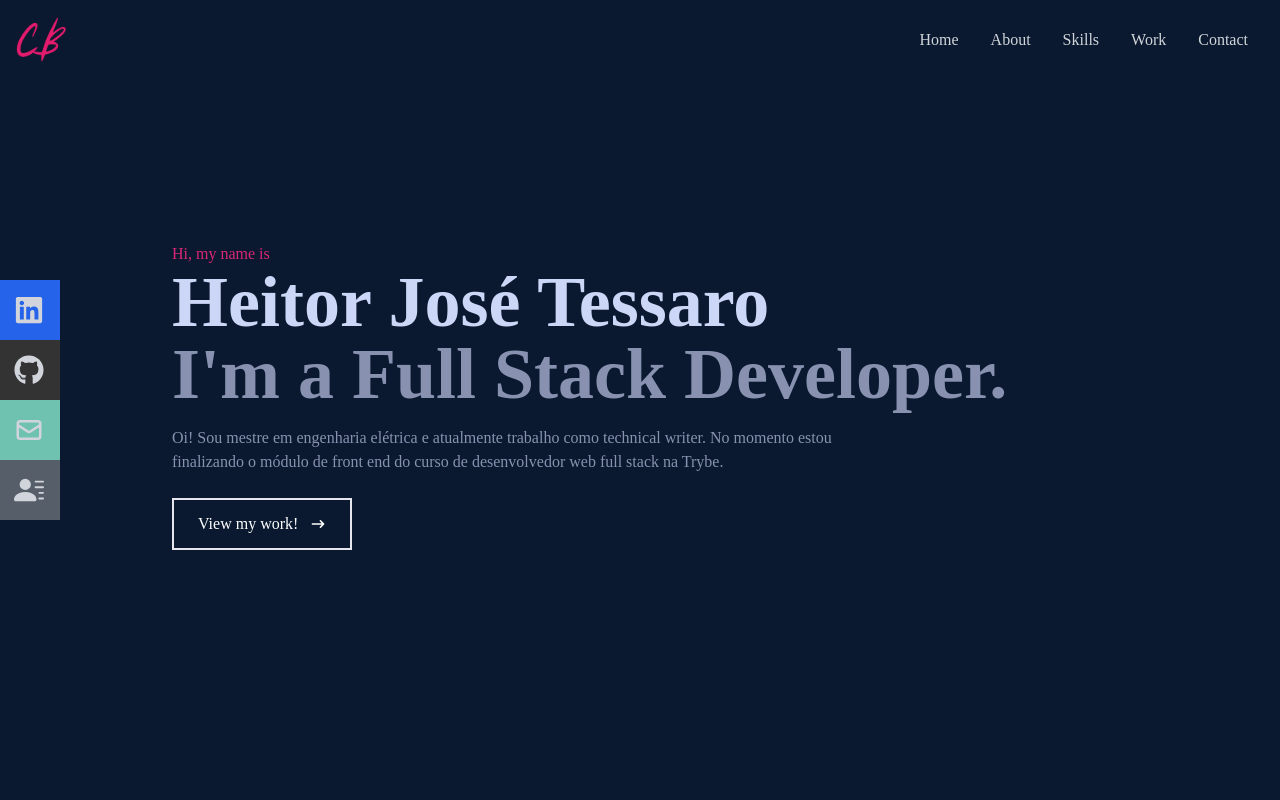
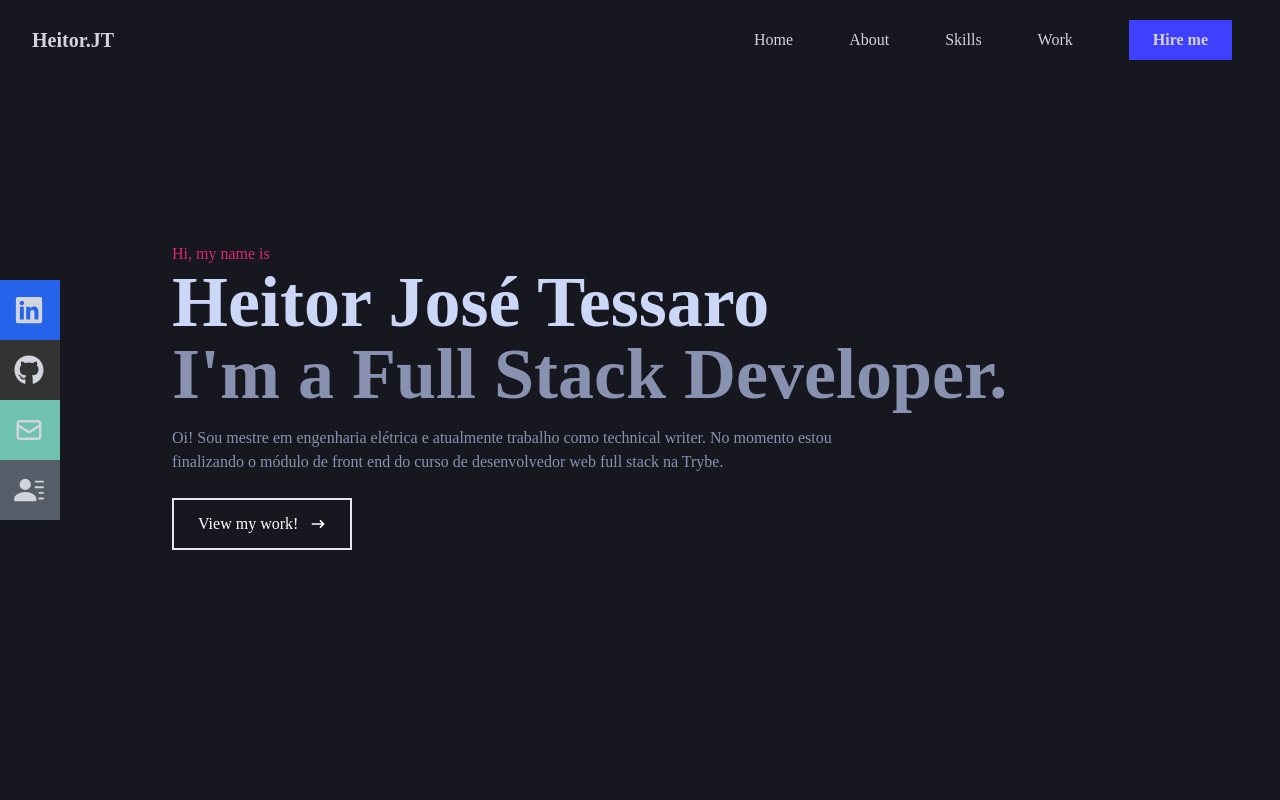
Before and after one commit to heitortessaro/portifolio-2.0, a React (Create React App) app: page / in a window 1280 px wide. Shown: the top 800 px of the page. Built offline with nearby package versions, Linux system fonts and the light colour scheme.

Commit message:
Update font and Navbar.

```diff
--- a/src/App.js
+++ b/src/App.js
@@ -7,7 +7,7 @@ import Contact from "./components/Contact";
 
 function App() {
   return (
-    <div className="bg-main-body">
+    <div className="bg-body">
       <Navbar />
       <Home />
       <About />
--- a/src/components/Navbar.jsx
+++ b/src/components/Navbar.jsx
@@ -11,12 +11,13 @@ export default function Navbar() {
     setNav(!nav);
   };
   return (
-    <div className="fixed w-full h-[80px] flex justify-between items-center px-4  text-gray-300">
-      <div>
-        <img src={Logo} alt="LogoImage" style={{width: '50px'}} />
+    <div className="fixed w-full h-[80px] flex justify-between items-center mx-auto px-8 text-gray-300">
+      <div className='text-xl font-bold '>
+        {/* <img src={Logo} alt="LogoImage" style={{width: '50px'}} /> */}
+        Heitor.JT
       </div>
       {/* menu */}
-      <ul className="hidden md:flex">
+      <ul className="hidden md:flex space-x-6 items-center">
         <li>
           <Link to="home" smooth={true}  duration={500}>
             Home
@@ -39,7 +40,7 @@ export default function Navbar() {
         </li>
         <li>
           <Link to="contact" smooth={true}  duration={500}>
-            Contact
+            <button className='px-6 py-2 bg-theme font-semibold'> Hire me </button>
           </Link>
         </li>
       </ul>
--- a/src/index.css
+++ b/src/index.css
@@ -2,11 +2,12 @@
 @tailwind components;
 @tailwind utilities;
 
-@import url('https://fonts.googleapis.com/css2?family=Raleway:wght@300;400;500;600;700;800;900&display=swap');
+/* @import url('https://fonts.googleapis.com/css2?family=Raleway:wght@300;400;500;600;700;800;900&display=swap'); */
+@import url('https://fonts.googleapis.com/css2?family=Poppins:wght@300;400;600;700;800;900&display=swap');
 
 @layer base {
   body{
-    @apply font-[Raleway];
+    @apply font-[Poppins];
   }
   li {
     @apply px-4;
```
